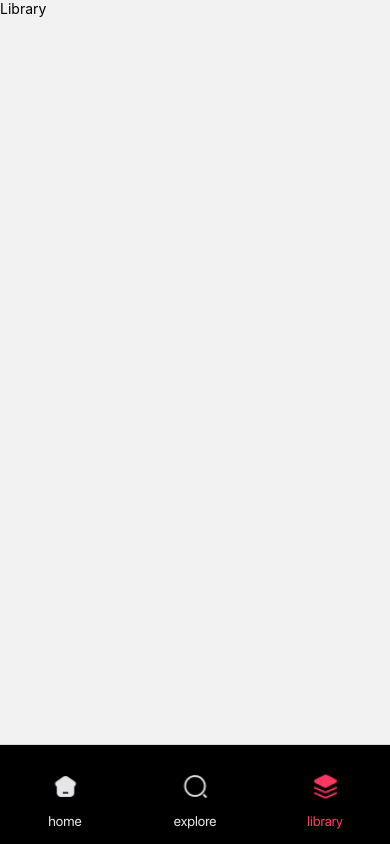
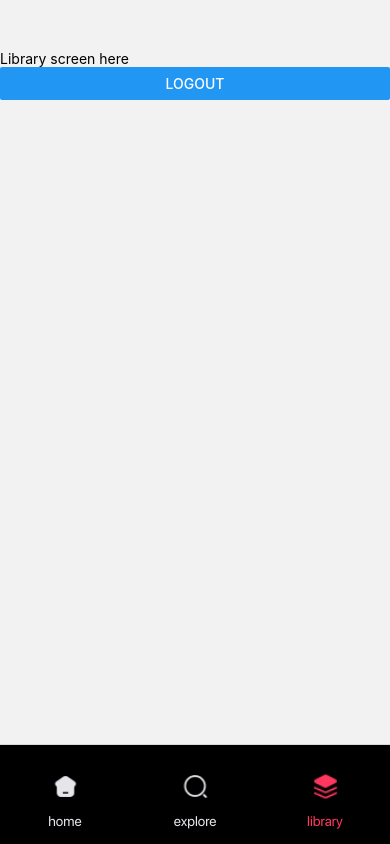
Before and after one commit to iGospelsongs-App/mobile-app, a React Native app: screen /library in a window 390 px wide. Built offline with nearby package versions, Linux system fonts and the light colour scheme; what react-native-root-siblings would draw is missing.

Commit message:
clean up

```diff
--- a/screens/authenticated/Home.tsx
+++ b/screens/authenticated/Home.tsx
@@ -1,14 +1,13 @@
 import { Button, StyleSheet, Text, View } from 'react-native'
-import React, { useContext } from 'react'
-import { AuthContext } from '../../context/authContext'
+import React from 'react'
+
 
 const Home = () => {
-  const authCtx = useContext(AuthContext);
 
   return (
     <View>
       <Text style={{marginTop: 50}}>Home screen here</Text>
-      <Button title='logout' onPress={() => authCtx.logout()} />
+
     </View>
   )
 }
--- a/screens/authenticated/Library.tsx
+++ b/screens/authenticated/Library.tsx
@@ -1,10 +1,14 @@
-import { StyleSheet, Text, View } from 'react-native'
-import React from 'react'
+import { Button, StyleSheet, Text, View } from 'react-native'
+import React, { useContext } from 'react'
+import { AuthContext } from '../../context/authContext'
 
 const Library = () => {
+  const authCtx = useContext(AuthContext);
+
   return (
     <View>
-      <Text>Library</Text>
+      <Text style={{marginTop: 50}}>Library screen here</Text>
+      <Button title='logout' onPress={() => authCtx.logout()} />
     </View>
   )
 }
```
